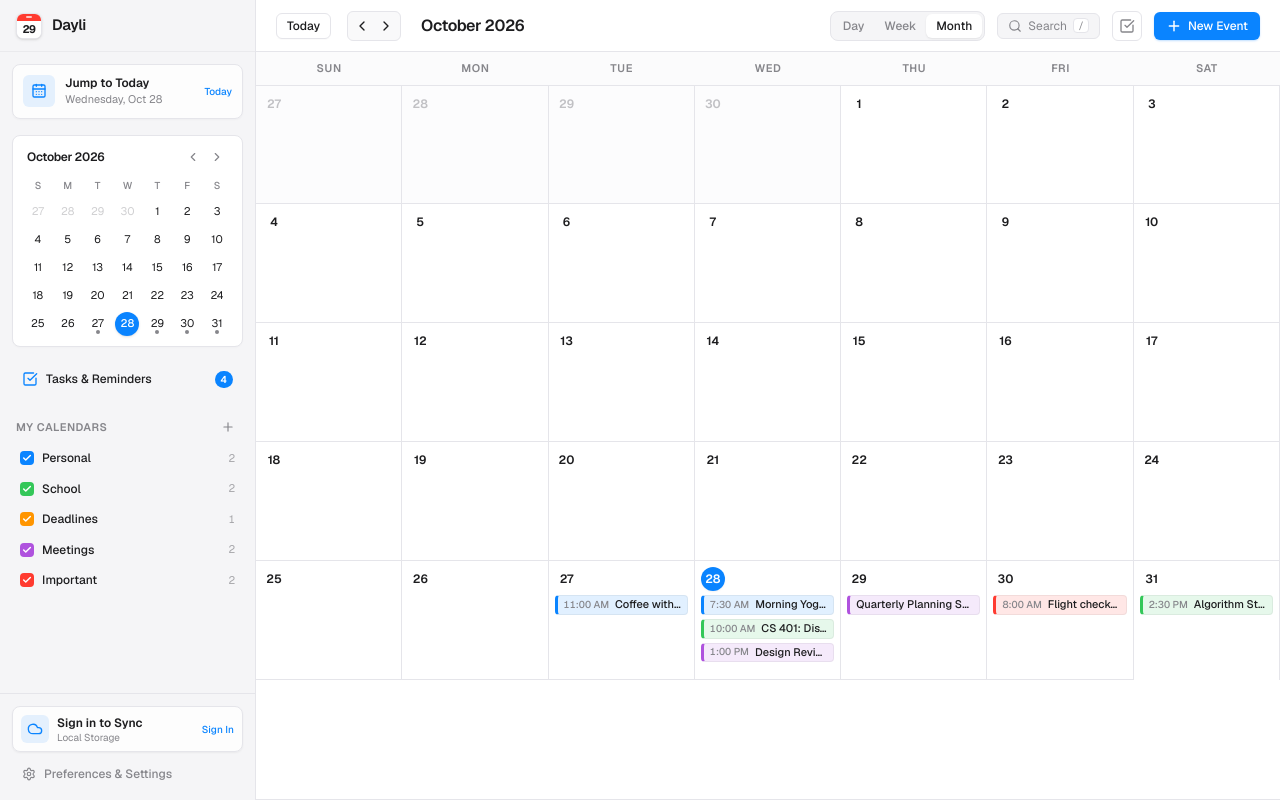
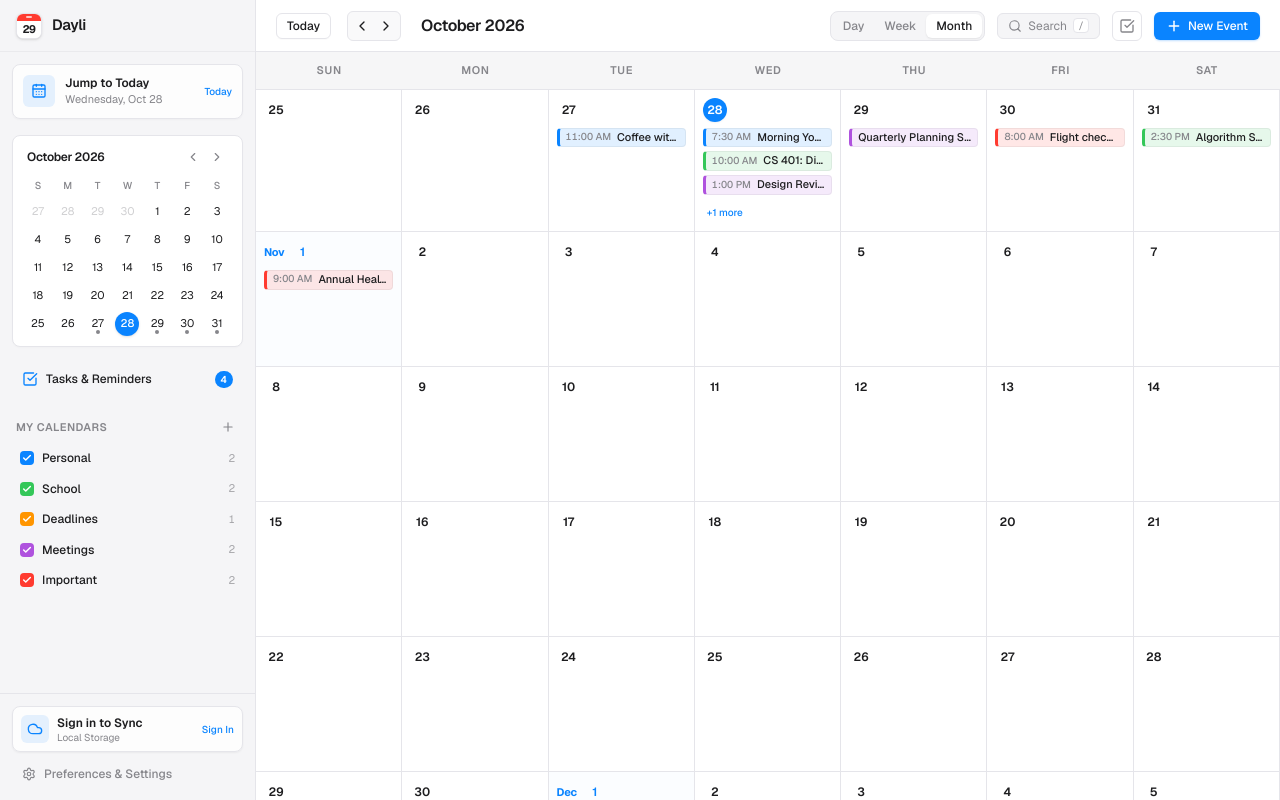
Before and after one commit to reinieltalplacido/dayli, a Next.js app: page / in a window 1280 px wide. Built offline with nearby package versions, Linux system fonts and the light colour scheme.

Commit message:
feat(calendar): implement continuous vertical scroll month view with sticky headers

```diff
--- a/components/DayliCalendarApp.tsx
+++ b/components/DayliCalendarApp.tsx
@@ -106,6 +106,15 @@ export function DayliCalendarApp() {
 
   const handleToday = useCallback(() => {
     setCurrentDate(new Date());
+  }, []);
+
+  const handleVisibleMonthChange = useCallback((date: Date) => {
+    setCurrentDate((prev) => {
+      if (prev.getFullYear() === date.getFullYear() && prev.getMonth() === date.getMonth()) {
+        return prev;
+      }
+      return date;
+    });
   }, []);
 
   // Event modal openers
@@ -385,6 +394,7 @@ export function DayliCalendarApp() {
             onSelectEvent={handleSelectEvent}
             onCreateEventOnDate={handleCreateOnDate}
             onCreateEventOnDateTime={handleCreateOnDateTime}
+            onVisibleMonthChange={handleVisibleMonthChange}
           />
 
           {/* Tasks & Reminders Drawer */}
--- a/components/calendar/CalendarWorkspace.tsx
+++ b/components/calendar/CalendarWorkspace.tsx
@@ -14,6 +14,7 @@ interface CalendarWorkspaceProps {
   onSelectEvent: (event: CalendarEvent) => void;
   onCreateEventOnDate: (date: Date) => void;
   onCreateEventOnDateTime: (date: Date, hour: number) => void;
+  onVisibleMonthChange?: (date: Date) => void;
 }
 
 export const CalendarWorkspace: React.FC<CalendarWorkspaceProps> = ({
@@ -24,6 +25,7 @@ export const CalendarWorkspace: React.FC<CalendarWorkspaceProps> = ({
   onSelectEvent,
   onCreateEventOnDate,
   onCreateEventOnDateTime,
+  onVisibleMonthChange,
 }) => {
   // Only show events whose category is currently enabled
   const enabledCategoryIds = React.useMemo(() => {
@@ -35,7 +37,7 @@ export const CalendarWorkspace: React.FC<CalendarWorkspaceProps> = ({
   }, [events, enabledCategoryIds]);
 
   return (
-    <main className="flex-1 flex flex-col min-w-0 bg-white overflow-hidden relative">
+    <main className="flex-1 flex flex-col min-w-0 bg-white overflow-hidden relative h-full">
       {view === 'month' && (
         <MonthView
           currentDate={currentDate}
@@ -43,6 +45,7 @@ export const CalendarWorkspace: React.FC<CalendarWorkspaceProps> = ({
           categories={categories}
           onSelectEvent={onSelectEvent}
           onCreateEventOnDate={onCreateEventOnDate}
+          onVisibleMonthChange={onVisibleMonthChange}
         />
       )}
 
--- a/components/calendar/MonthView.tsx
+++ b/components/calendar/MonthView.tsx
@@ -1,13 +1,12 @@
 'use client';
 
-import React, { useState } from 'react';
+import React, { useState, useEffect, useRef, useMemo, useCallback } from 'react';
 import {
   format,
   isToday,
-  isSameMonth,
 } from 'date-fns';
 import { CalendarCategory, CalendarEvent } from '@/types/calendar';
-import { getMonthDays, toInputDateString } from '@/lib/dateUtils';
+import { getContinuousDays, toInputDateString } from '@/lib/dateUtils';
 import { EventCard } from './EventCard';
 import { Plus, X } from 'lucide-react';
 
@@ -17,6 +16,7 @@ interface MonthViewProps {
   categories: CalendarCategory[];
   onSelectEvent: (event: CalendarEvent) => void;
   onCreateEventOnDate: (date: Date) => void;
+  onVisibleMonthChange?: (date: Date) => void;
 }
 
 export const MonthView: React.FC<MonthViewProps> = ({
@@ -25,21 +25,31 @@ export const MonthView: React.FC<MonthViewProps> = ({
   categories,
   onSelectEvent,
   onCreateEventOnDate,
+  onVisibleMonthChange,
 }) => {
+  const containerRef = useRef<HTMLDivElement>(null);
+  const isProgrammaticScrollRef = useRef(false);
+  const scrollTimeoutRef = useRef<NodeJS.Timeout | null>(null);
+
+  // Month ranges for continuous window
+  const [range, setRange] = useState({ pastMonths: 3, futureMonths: 8 });
   const [overflowDate, setOverflowDate] = useState<Date | null>(null);
 
-  const days = React.useMemo(() => {
-    return getMonthDays(currentDate, 0);
-  }, [currentDate]);
+  // Base anchor date for range calculation
+  const anchorDate = useMemo(() => new Date(2026, 9, 1), []);
 
-  const categoryMap = React.useMemo(() => {
+  const days = useMemo(() => {
+    return getContinuousDays(anchorDate, range.pastMonths, range.futureMonths, 0);
+  }, [anchorDate, range.pastMonths, range.futureMonths]);
+
+  const categoryMap = useMemo(() => {
     const map = new Map<string, CalendarCategory>();
     categories.forEach((cat) => map.set(cat.id, cat));
     return map;
   }, [categories]);
 
   // Group events by YYYY-MM-DD
-  const eventsByDate = React.useMemo(() => {
+  const eventsByDate = useMemo(() => {
     const map = new Map<string, CalendarEvent[]>();
     events.forEach((evt) => {
       const list = map.get(evt.startDate) || [];
@@ -51,27 +61,107 @@ export const MonthView: React.FC<MonthViewProps> = ({
 
   const weekDayNames = ['SUN', 'MON', 'TUE', 'WED', 'THU', 'FRI', 'SAT'];
 
+  // Scroll to a specific date smoothly
+  const scrollToDate = useCallback((date: Date, behavior: ScrollBehavior = 'smooth') => {
+    const dateStr = toInputDateString(date);
+    const element = document.getElementById(`day-cell-${dateStr}`);
+    if (element && containerRef.current) {
+      isProgrammaticScrollRef.current = true;
+      element.scrollIntoView({ behavior, block: 'start' });
+
+      if (scrollTimeoutRef.current) clearTimeout(scrollTimeoutRef.current);
+      scrollTimeoutRef.current = setTimeout(() => {
+        isProgrammaticScrollRef.current = false;
+      }, 700);
+    }
+  }, []);
+
+  // Initial scroll to currentDate on mount
+  useEffect(() => {
+    const timer = setTimeout(() => {
+      scrollToDate(currentDate, 'auto');
+    }, 50);
+    return () => clearTimeout(timer);
+    // eslint-disable-next-line react-hooks/exhaustive-deps
+  }, []);
+
+  // Sync scroll when currentDate changes from toolbar navigation
+  const prevDateStrRef = useRef(toInputDateString(currentDate));
+  useEffect(() => {
+    const currentStr = toInputDateString(currentDate);
+    if (prevDateStrRef.current !== currentStr) {
+      prevDateStrRef.current = currentStr;
+      if (!isProgrammaticScrollRef.current) {
+        scrollToDate(currentDate, 'smooth');
+      }
+    }
+  }, [currentDate, scrollToDate]);
+
+  // Handle scroll events: continuous loading and active month detection
+  const handleScroll = useCallback(() => {
+    const container = containerRef.current;
+    if (!container) return;
+
+    const { scrollTop, scrollHeight, clientHeight } = container;
+
+    // Infinite load upwards (past months)
+    if (scrollTop < 180) {
+      const previousScrollHeight = scrollHeight;
+      setRange((prev) => ({ ...prev, pastMonths: prev.pastMonths + 3 }));
+      // Adjust scroll position after prepending
+      requestAnimationFrame(() => {
+        if (container) {
+          const heightDiff = container.scrollHeight - previousScrollHeight;
+          container.scrollTop = scrollTop + heightDiff;
+        }
+      });
+    }
+
+    // Infinite load downwards (future months)
+    if (scrollTop + clientHeight > scrollHeight - 300) {
+      setRange((prev) => ({ ...prev, futureMonths: prev.futureMonths + 4 }));
+    }
+
+    // Detect currently visible month at the top of viewport (approx 70px below sticky header)
+    if (!isProgrammaticScrollRef.current && onVisibleMonthChange) {
+      const checkY = container.getBoundingClientRect().top + 75;
+      const checkX = container.getBoundingClientRect().left + 80;
+      const element = document.elementFromPoint(checkX, checkY);
+      const cell = element?.closest('[data-date]') as HTMLElement | null;
+      if (cell && cell.dataset.date) {
+        const [year, month] = cell.dataset.date.split('-').map(Number);
+        const cellMonth = new Date(year, month - 1, 1);
+        onVisibleMonthChange(cellMonth);
+      }
+    }
+  }, [onVisibleMonthChange]);
+
   return (
-    <div className="flex-1 flex flex-col bg-white overflow-hidden relative">
-      {/* Weekday Header Row */}
-      <div className="grid grid-cols-7 border-b border-[#E5E5EA] bg-[#F5F5F7]/40 shrink-0">
+    <div className="flex-1 flex flex-col bg-white overflow-hidden relative h-full">
+      {/* Sticky Weekday Header Row */}
+      <div className="grid grid-cols-7 border-b border-[#E5E5EA] bg-[#F5F5F7]/90 backdrop-blur-md shrink-0 sticky top-0 z-20">
         {weekDayNames.map((name, idx) => (
           <div
             key={idx}
-            className="py-2 text-center text-[11px] font-semibold tracking-wider text-[#86868B]"
+            className="py-2.5 text-center text-[11px] font-semibold tracking-wider text-[#86868B]"
           >
             {name}
           </div>
         ))}
       </div>
 
-      {/* Month Days Grid */}
-      <div className="flex-1 grid grid-cols-7 grid-rows-5 sm:grid-rows-6 border-b border-[#E5E5EA] divide-y divide-[#E5E5EA] overflow-hidden">
+      {/* Continuous Scrollable Months Grid */}
+      <div
+        ref={containerRef}
+        onScroll={handleScroll}
+        className="flex-1 overflow-y-auto relative divide-y divide-[#E5E5EA] select-none"
+      >
+        <div className="grid grid-cols-7 divide-x divide-[#E5E5EA]">
           {days.map((day, idx) => {
             const dateStr = toInputDateString(day);
             const dayEvents = eventsByDate.get(dateStr) || [];
             const isCurrentDay = isToday(day);
-          const isCurrentMonth = isSameMonth(day, currentDate);
+            const isFirstOfMonth = day.getDate() === 1;
             const maxVisible = 3;
             const visibleEvents = dayEvents.slice(0, maxVisible);
             const overflowCount = dayEvents.length - maxVisible;
@@ -79,24 +169,33 @@ export const MonthView: React.FC<MonthViewProps> = ({
             return (
               <div
                 key={idx}
+                id={`day-cell-${dateStr}`}
+                data-date={dateStr}
                 onClick={() => onCreateEventOnDate(day)}
-              className={`group min-h-[85px] sm:min-h-[100px] p-1.5 flex flex-col border-r border-[#E5E5EA] relative transition-colors cursor-pointer hover:bg-[#F5F5F7]/60 ${
-                !isCurrentMonth ? 'bg-[#F5F5F7]/30' : 'bg-white'
+                className={`group min-h-[115px] sm:min-h-[135px] p-2 flex flex-col border-b border-[#E5E5EA] relative transition-colors cursor-pointer hover:bg-[#F5F5F7]/50 ${
+                  isFirstOfMonth ? 'bg-[#0A84FF]/[0.015]' : 'bg-white'
                 }`}
               >
-              {/* Day Number Header */}
-              <div className="flex items-center justify-between mb-1">
+                {/* Day Header (Includes prominent month name on 1st of month) */}
+                <div className="flex items-center justify-between mb-1.5 shrink-0">
+                  <div className="flex items-center gap-1.5">
+                    {isFirstOfMonth && (
+                      <span className="text-[11px] font-bold text-[#0A84FF] tracking-tight">
+                        {format(day, 'MMM')}
+                      </span>
+                    )}
                     <span
                       className={`w-6 h-6 flex items-center justify-center text-xs font-semibold rounded-full transition-colors ${
                         isCurrentDay
                           ? 'bg-[#0A84FF] text-white shadow-xs'
-                      : isCurrentMonth
-                      ? 'text-[#1D1D1F]'
-                      : 'text-[#86868B]/50'
+                          : isFirstOfMonth
+                          ? 'text-[#0A84FF] font-bold'
+                          : 'text-[#1D1D1F]'
                       }`}
                     >
                       {format(day, 'd')}
                     </span>
+                  </div>
 
                   {/* Quick Add Event Hover Button */}
                   <button
@@ -105,7 +204,7 @@ export const MonthView: React.FC<MonthViewProps> = ({
                       e.stopPropagation();
                       onCreateEventOnDate(day);
                     }}
-                  className="opacity-0 group-hover:opacity-100 p-0.5 rounded text-[#86868B] hover:text-[#0A84FF] hover:bg-white transition-all"
+                    className="opacity-0 group-hover:opacity-100 p-0.5 rounded text-[#86868B] hover:text-[#0A84FF] hover:bg-white transition-all shadow-2xs"
                     title="Add event"
                   >
                     <Plus className="w-3.5 h-3.5" />
@@ -113,7 +212,7 @@ export const MonthView: React.FC<MonthViewProps> = ({
                 </div>
 
                 {/* Event Cards List */}
-              <div className="flex-1 overflow-hidden space-y-0.5">
+                <div className="flex-1 space-y-1 overflow-hidden">
                   {visibleEvents.map((evt) => (
                     <EventCard
                       key={evt.id}
@@ -126,6 +225,7 @@ export const MonthView: React.FC<MonthViewProps> = ({
 
                   {overflowCount > 0 && (
                     <button
+                      type="button"
                       onClick={(e) => {
                         e.stopPropagation();
                         setOverflowDate(day);
@@ -139,6 +239,7 @@ export const MonthView: React.FC<MonthViewProps> = ({
               </div>
             );
           })}
+        </div>
       </div>
 
       {/* Overflow Date Popover Modal */}
--- a/lib/dateUtils.ts
+++ b/lib/dateUtils.ts
@@ -54,6 +54,20 @@ export function getMonthDays(currentDate: Date, weekStartsOn: 0 | 1 = 0): Date[]
   }
 
   return days;
+}
+
+/**
+ * Returns continuous days across a range of months from pastMonths before baseDate to futureMonths after baseDate
+ */
+export function getContinuousDays(
+  baseDate: Date,
+  pastMonths: number = 4,
+  futureMonths: number = 8,
+  weekStartsOn: 0 | 1 = 0
+): Date[] {
+  const start = startOfWeek(startOfMonth(subMonths(baseDate, pastMonths)), { weekStartsOn });
+  const end = endOfWeek(endOfMonth(addMonths(baseDate, futureMonths)), { weekStartsOn });
+  return eachDayOfInterval({ start, end });
 }
 
 /**
```
Lines whose indentation alone changed are shown as unchanged.
